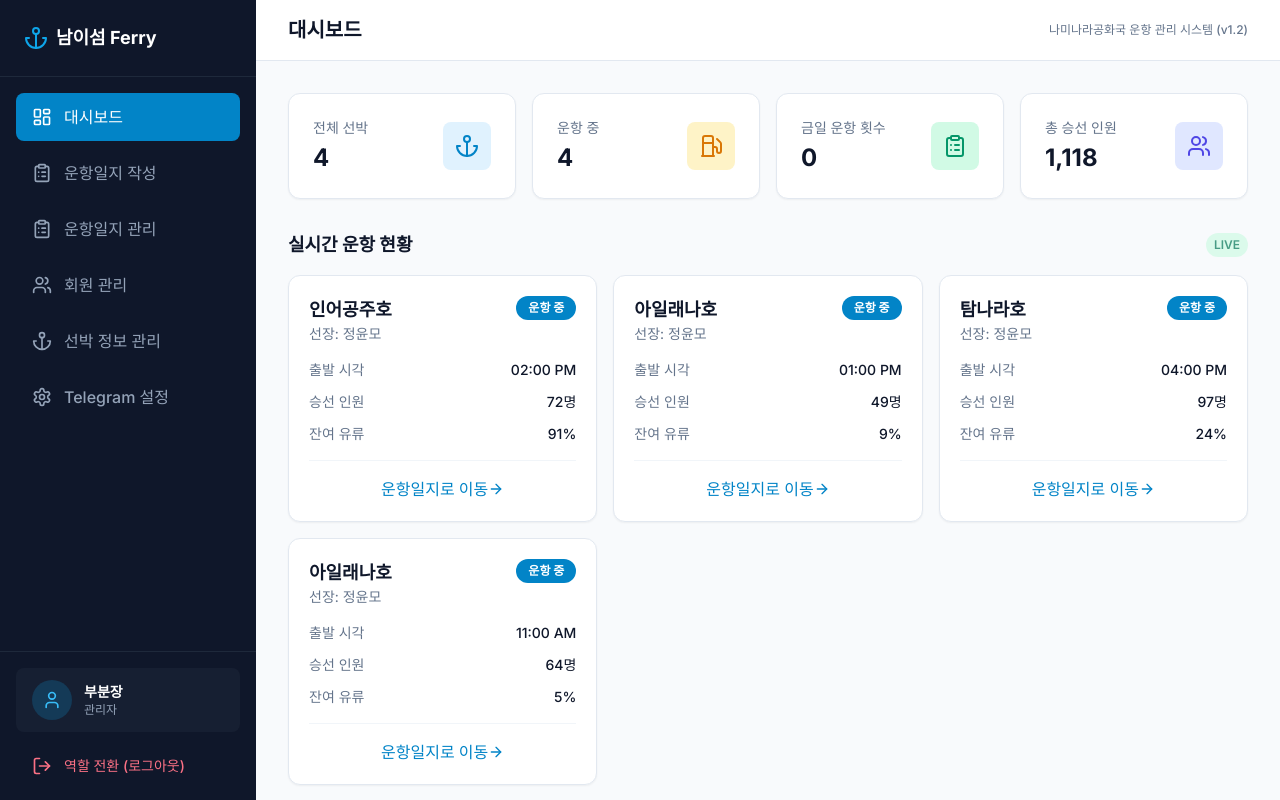
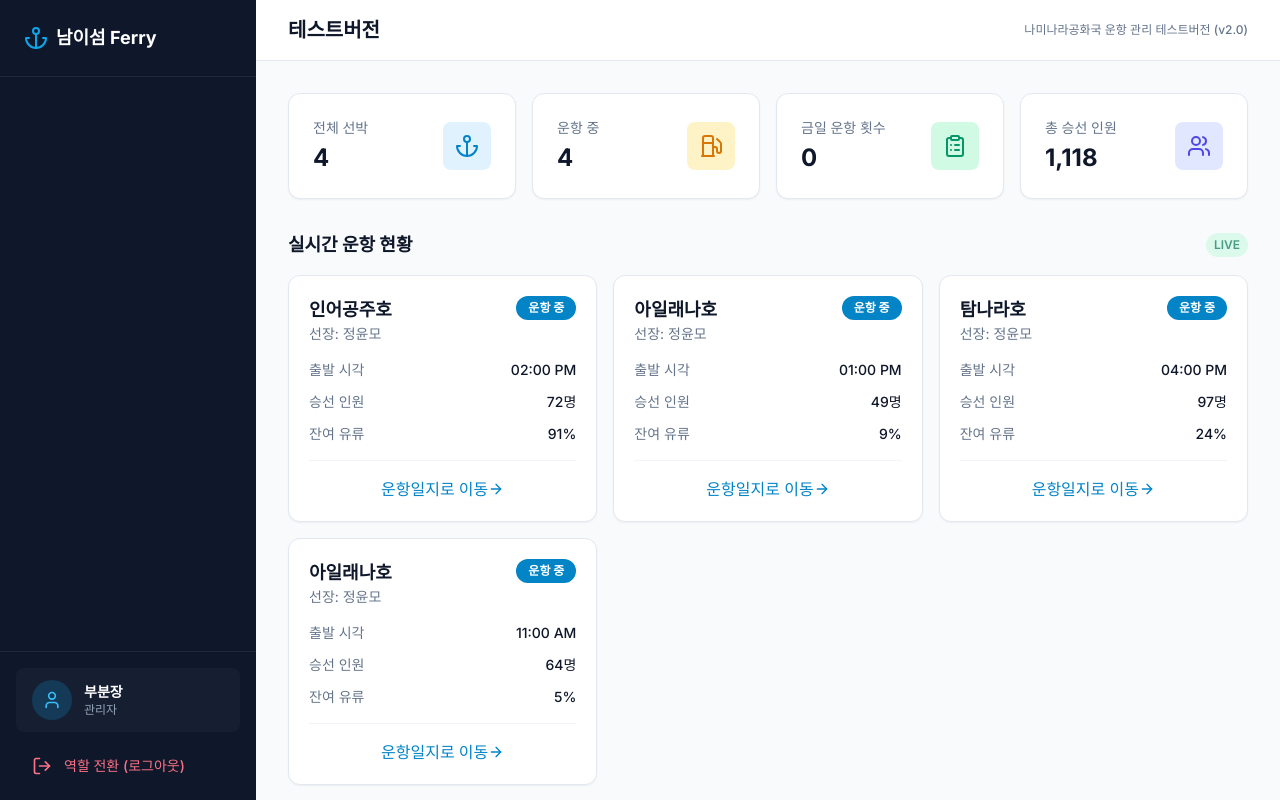
Before and after one commit to ohdh2026/nami2.0, a React (Vite) app: page / in a window 1280 px wide. Built offline with nearby package versions, Linux system fonts and the light colour scheme.

Commit message:
Update App.tsx

```diff
--- a/App.tsx
+++ b/App.tsx
@@ -48,12 +48,12 @@ const App: React.FC = () => {
 
   const menuItems = useMemo(() => {
     const allItems = [
-      { id: 'dashboard', label: '대시보드', icon: LayoutDashboard, roles: ['관리자'] },
-      { id: 'log-entry', label: '운항일지 작성', icon: ClipboardList, roles: ['관리자', '선장', '기관장'] },
-      { id: 'log-management', label: '운항일지 관리', icon: ClipboardList, roles: ['관리자', '선장'] },
-      { id: 'members', label: '회원 관리', icon: Users, roles: ['관리자'] },
-      { id: 'ships', label: '선박 정보 관리', icon: Anchor, roles: ['관리자'] },
-      { id: 'telegram', label: 'Telegram 설정', icon: Settings, roles: ['관리자'] },
+      { id: 'dashboard', label: '대시보드', icon: LayoutDashboard, roles: ['부문장'] },
+      { id: 'log-entry', label: '운항일지 작성', icon: ClipboardList, roles: ['부문장', '선장', '기관장'] },
+      { id: 'log-management', label: '운항일지 관리', icon: ClipboardList, roles: ['부문장', '선장'] },
+      { id: 'members', label: '회원 관리', icon: Users, roles: ['부문장'] },
+      { id: 'ships', label: '선박 정보 관리', icon: Anchor, roles: ['부문장'] },
+      { id: 'telegram', label: 'Telegram 설정', icon: Settings, roles: ['부문장'] },
     ];
 
     if (!currentUser) return [];
@@ -168,11 +168,11 @@ const App: React.FC = () => {
               <Menu size={24} />
             </button>
             <h1 className="text-xl font-bold text-slate-900">
-              {menuItems.find(i => i.id === activeTab)?.label || '시스템'}
+              {menuItems.find(i => i.id === activeTab)?.label || '테스트버전'}
             </h1>
           </div>
           <div className="text-xs font-medium text-slate-500 hidden sm:block">
-            나미나라공화국 운항 관리 시스템 (v1.2)
+            나미나라공화국 운항 관리 테스트버전 (v2.0)
           </div>
         </header>
 
```
